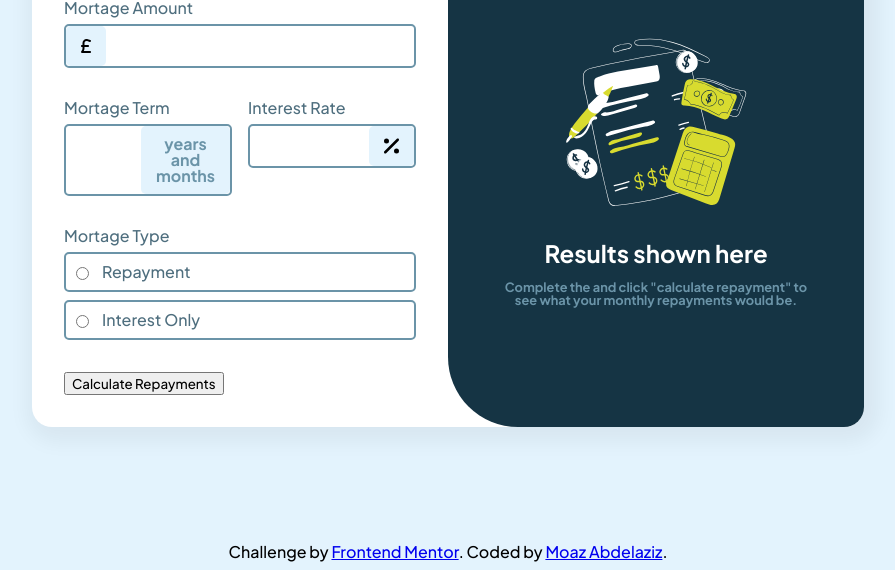
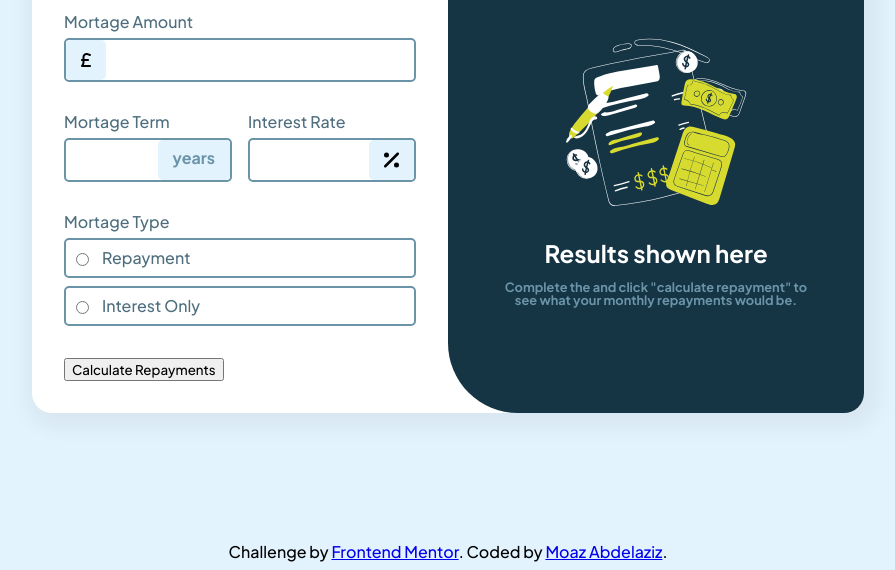
Before and after one commit to Moath-COE/mortgage-calc, a plain HTML site: page index.html in a window 1280 px wide. Shown: the part 230-800 px from the top of the page, without its empty margins (192-1087 px from the left). Drawn offline with Linux system fonts and the light colour scheme.

Commit message:
remove mistake

```diff
--- a/index.html
+++ b/index.html
@@ -35,7 +35,7 @@
             <label for="term">Mortage Term</label>
             <div class="icon">
               <input type="number" name="term" id="term" />
-              <p>years and months</p>
+              <p>years</p>
             </div>
           </div>
           <div class="input-3 input-div">
```
